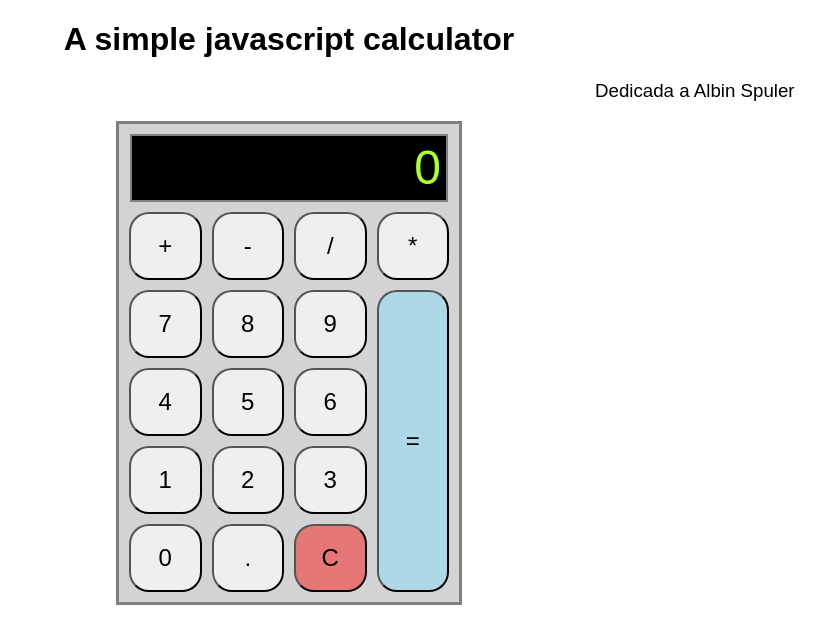
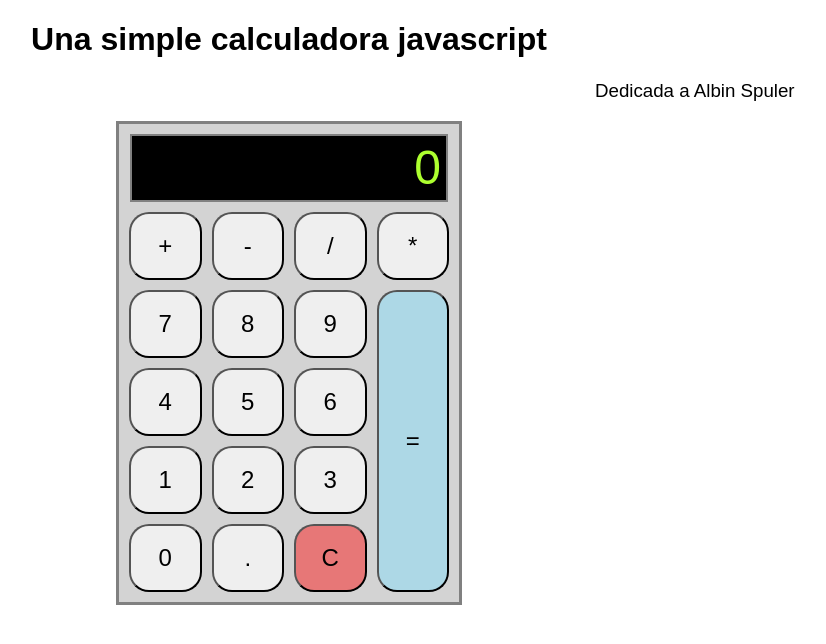
Before and after one commit to robgitnyc/calculadora, a plain HTML site: page index.html in a window 1280 px wide. Shown: the whole page, without its empty margins (351-1177 px from the left). Drawn offline with Linux system fonts and the light colour scheme.

Commit message:
minor corrections

```diff
--- a/index.html
+++ b/index.html
@@ -9,7 +9,7 @@
     <script src="./script.js" defer></script>
 </head>
 <body>
-    <h1>A simple javascript calculator</h1>
+    <h1>Una simple calculadora javascript</h1>
     <h3>Dedicada a Albin Spuler</h3>
     <div class="outer-border">
         <div class="grid-wrapper">
--- a/style.css
+++ b/style.css
@@ -35,6 +35,7 @@ h3 {
     background-color: black;
     color: greenyellow;
     margin: 0 auto;
+    overflow: auto;
 
 }
 
```
